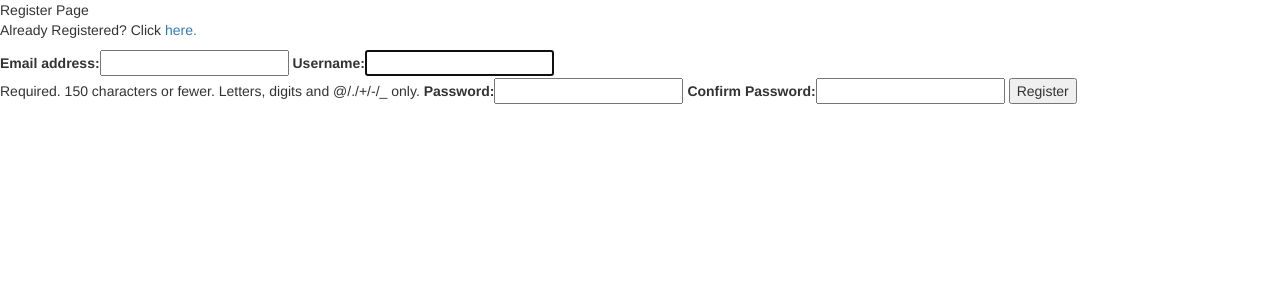
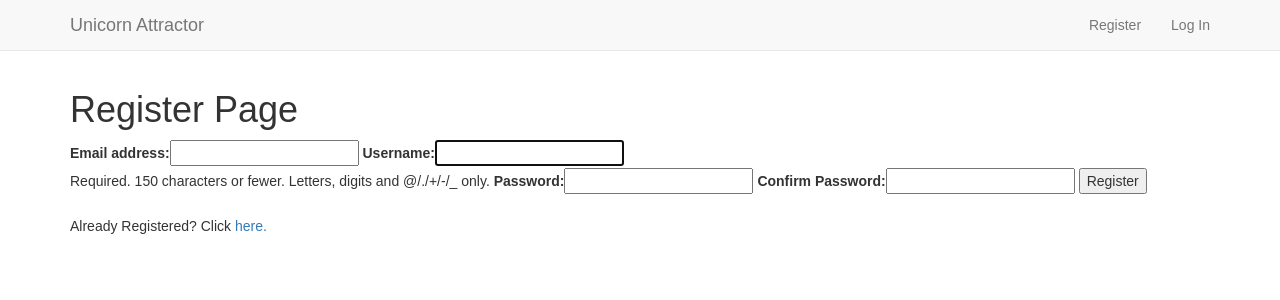
Before and after one commit to ShaneMuir/BugFeature-Tracker, a Django app: page /accounts/register/ in a window 1280 px wide. Shown: the top 300 px of the page. Run offline with Django 3.2, Linux system fonts and the light colour scheme; some libraries are stand-ins or nearby versions.

Commit message:
Tidy code, added some very basic styling

```diff
--- a/accounts/backends.py
+++ b/accounts/backends.py
@@ -3,10 +3,8 @@ from django.contrib.auth.models import User
 
 class EmailAuth:
     """Authenticate a user by an email"""
-
     def authenticate(self, username=None, password=None):
         """Get an instance of User based off the Email"""
-
         try:
             user = User.objects.get(email=username)
 
@@ -20,7 +18,6 @@ class EmailAuth:
 
     def get_user(self, user_id):
         """Used by Django authentication system to get user instance"""
-
         try:
             user = User.objects.get(pk=user_id)
 
--- a/accounts/templates/profile.html
+++ b/accounts/templates/profile.html
@@ -1,6 +1,6 @@
 {% extends 'base.html' %} {% block title %}{{ user }}'s Profile {% endblock %}
 
-{% block heading %}{{ user }}'s Page {% endblock %}
+{% block heading %}<h1>{{ user }}'s Page </h1>{% endblock %}
 
 {% block content %}
 
--- a/accounts/templates/register.html
+++ b/accounts/templates/register.html
@@ -1,17 +1,17 @@
 {% extends 'base.html' %}
+{% load bootstrap_tags %}
+{% block title %}Register Account{% endblock %}
 
-{% load bootstrap_tags %}
-
-{% block title %} Register {% endblock %}
-
-{% block heading %}Register Page {% endblock %}
+<main class="container">
+{% block heading %}<h1>Register Page</h1>{% endblock %}
 
 {% block content %}
-    <p>Already Registered? Click <a href="{% url 'login' %}">here.</a></p>
     <form method="POST">
     {% csrf_token %}
     {{ registration_form | as_bootstrap }}
     <button type="submit">Register</button>
     </form>
-
+    <br>
+    <p>Already Registered? Click <a href="{% url 'login' %}">here.</a></p>
 {% endblock %}
+</main>
--- a/static/css/main.css
+++ b/static/css/main.css
@@ -0,0 +1,20 @@
+body {
+    font-family: Arial;
+    padding-top: 70px;
+}
+
+footer {
+    margin-top: 40px;
+    padding-top: 20px;
+    padding-bottom: 20px;
+    border-top: 1px solid #ededed;
+    color: #A9A9A9;
+}
+
+.icon-bar {
+    background-color: #fff;
+}
+
+.accountform {
+    padding-top: 20px;
+}
--- a/templates/base.html
+++ b/templates/base.html
@@ -24,15 +24,53 @@
 </head>
 
 <body>
+        <nav class="navbar navbar-masthead navbar-default navbar-fixed-top">
+        <div class="container">
+            <div class="navbar-header">
+                <button type="button" class="navbar-toggle collapsed" data-toggle="collapse" data-target="#navbar" aria-expanded="false" aria-controls="navbar">
+                    <span class="sr-only">Toggle navigation</span>
+                    <span class="icon-bar"></span>
+                    <span class="icon-bar"></span>
+                    <span class="icon-bar"></span>
+                </button>
+                <a class="navbar-brand" href="/">Unicorn Attractor</a>
+            </div>
+            <div id="navbar" class="navbar-collapse collapse">
+                <ul class="nav navbar-nav navbar-right">
+                    {% if user.is_authenticated %}
+                    <li><a href="{% url 'profile' %}">Profile</a></li>
+                    <li><a href="{% url 'logout' %}">Log Out</a></li>
+                    {% else %}
+                    <li><a href="{% url 'register' %}">Register</a></li>
+                    <li><a href="{% url 'login' %}">Log In</a></li>
+                    {% endif %}
+                    <!--
+                    <li>
+                        <a href="#">
+                            <i class="fa fa-shipping-cart"></i>Cart
+                            {% if product_count > 0 %}
+                            <label class="badge badge-warning">{{ product_count }}</label>
+                            {% endif %}
+                        </a>
+                    </li>
+                    -->
+                </ul>
+            </div>
+        </div>
+    </nav>
+
     {% if messages %}
-    <div>
-        {% for message in messages %} {{ message }} {% endfor %}
+    <div class="alert alert-success">
+        <div class="messages">
+            {% for message in messages %} {{ message }} {% endfor %}
+        </div>
     </div>
     {% endif %}
+    <div class="container">
 
-    {% block heading %} {% endblock %}
+        {% block heading %} {% endblock %} {% block content %} {% endblock %}
 
-    {% block content %} {% endblock %}
+    </div>
 
 
     <!-- Bootstrap CDN -->
--- a/templates/registration/password_reset_complete.html
+++ b/templates/registration/password_reset_complete.html
@@ -1,8 +1,11 @@
 {% extends "base.html" %}
 
-{% block title %}Password reset complete{% endblock %}
+<main class="container">
+{% block title %}<h1>Password reset complete</h1>{% endblock %}
 
 {% block content %}
 <p>Your password has been set.  You may go ahead and log in now.</p>
+<br>
 <p><a href="{{ login_url }}">Log in</a></p>
 {% endblock %}
+</main>
--- a/templates/registration/password_reset_confirm.html
+++ b/templates/registration/password_reset_confirm.html
@@ -1,5 +1,7 @@
 {% extends "base.html" %}
-{% block title %}Setting New password{% endblock %}
+
+<main class="container">
+{% block title %}<h1>Setting New password</h1>{% endblock %}
 
 {% block content %}
     {% if validlink %}
@@ -33,3 +35,4 @@
         Please request a new password reset.</p>
     {% endif %}
 {% endblock %}
+</main>
--- a/templates/registration/password_reset_done.html
+++ b/templates/registration/password_reset_done.html
@@ -1,8 +1,10 @@
 {% extends "base.html" %}
 
-{% block title %}Password reset successful{% endblock %}
+<main class="container">
+{% block title %}<h1>Password reset successful</h1>{% endblock %}
 
 {% block content %}
 <p>We've e-mailed you instructions for setting your password to the e-mail address you submitted.</p>
 <p>You should be receiving it shortly.</p>
 {% endblock %}
+</main>
--- a/templates/registration/password_reset_email.html
+++ b/templates/registration/password_reset_email.html
@@ -1,9 +1,13 @@
 {% autoescape off %}
+
 You're receiving this e-mail because you requested a password reset for your user account at {{ site_name }}.
 
 Please go to the following page and choose a new password:
+
 {% block reset_link %}
+
 {{ protocol }}://{{ domain }}{% url 'password_reset_confirm' uidb64=uid token=token %}
+
 {% endblock %}
 
 Your username, in case you've forgotten: {{ user.username }}
```
Also changed, not shown: accounts/templates/login.html (+6 -8 lines), templates/registration/password_reset_form.html (+3 -8 lines).
